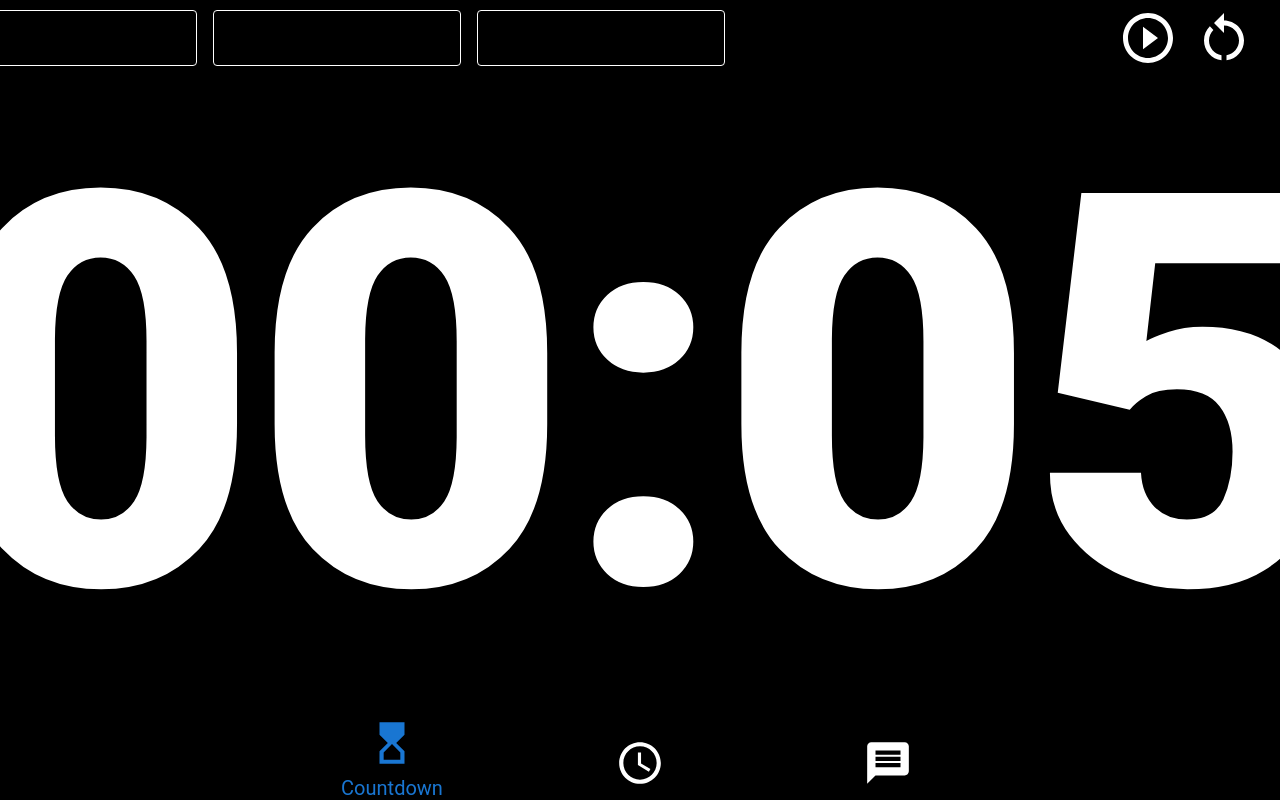
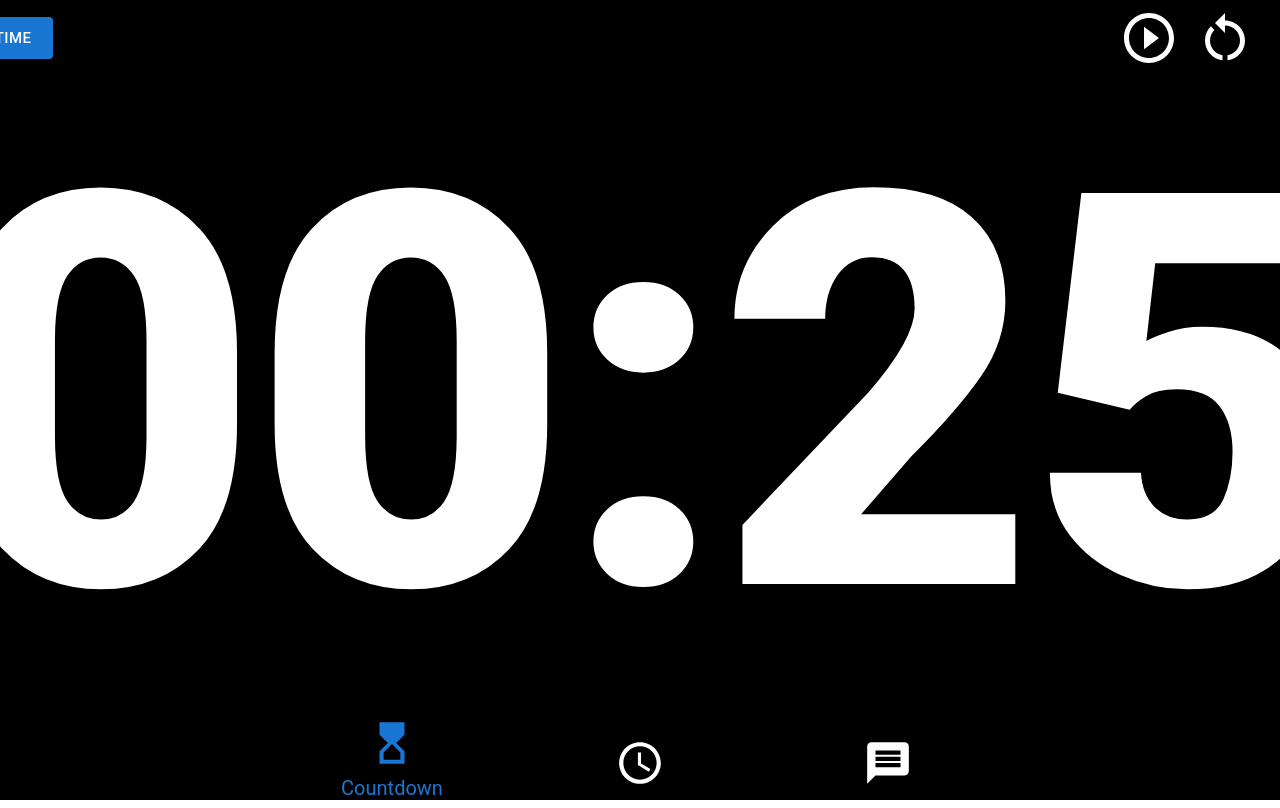
Before and after one commit to olamide-ibiloye/countdown-app, a React (Create React App) app: page / in a window 1280 px wide. Shown: the top 808 px of the page. Built offline with nearby package versions, Linux system fonts and the light colour scheme.

Commit message:
Added countdown functionality

```diff
--- a/src/components/buttons/PlayAndPause.tsx
+++ b/src/components/buttons/PlayAndPause.tsx
@@ -20,6 +20,7 @@ const PlayAndPause = () => {
     const pause = () => {};
 
     const play = () => {};
+
     return (
         <IconButton onClick={togglePlay}>
             {!isPlaying && <PlayCircleOutlineIcon sx={buttonStyle} />}
--- /dev/null
+++ b/src/components/buttons/SetTime.tsx
@@ -0,0 +1,39 @@
+import { Button } from "@mui/material";
+import * as React from "react";
+import { DataContext } from "../../providers/DataProvider";
+import { getMilliseconds } from "../../utils/getMilliseconds";
+
+const SetTime = () => {
+    const {
+        feature,
+        editMode,
+        setEditMode,
+        setDuration,
+        hours,
+        minutes,
+        seconds,
+    } = React.useContext(DataContext);
+
+    const handleClick = () => {
+        if (editMode) {
+            const newDuration = getMilliseconds({ hours, minutes, seconds });
+
+            setDuration(newDuration);
+        }
+
+        setEditMode(!editMode);
+    };
+
+    return (
+        <Button
+            variant="contained"
+            size="large"
+            onClick={handleClick}
+            sx={{ display: feature === "countdown" ? "block" : "none" }}
+        >
+            {editMode ? "Submit" : "Set Time"}
+        </Button>
+    );
+};
+
+export default SetTime;
--- a/src/components/buttons/TimeInput.tsx
+++ /dev/null
@@ -1,37 +0,0 @@
-import * as React from "react";
-import Box from "@mui/material/Box";
-import TextField from "@mui/material/TextField";
-
-const fieldStyle = {
-    mx: 1,
-    "& .MuiOutlinedInput-notchedOutline": {
-        borderColor: "white",
-    },
-};
-
-const TimeInput = () => {
-    return (
-        <Box component="form" noValidate autoComplete="off">
-            <TextField
-                id="hours"
-                label="Hour(s)"
-                variant="outlined"
-                sx={fieldStyle}
-            />
-            <TextField
-                id="minutes"
-                label="Minute(s)"
-                variant="outlined"
-                sx={fieldStyle}
-            />
-            <TextField
-                id="seconds"
-                label="Seconds(s)"
-                variant="outlined"
-                sx={fieldStyle}
-            />
-        </Box>
-    );
-};
-
-export default TimeInput;
--- a/src/components/buttons/index.ts
+++ b/src/components/buttons/index.ts
@@ -1,4 +1,4 @@
-export { default as TimeInput } from "./TimeInput";
+export { default as SetTime } from "./SetTime";
 export { default as FullScreen } from "./FullScreen";
 export { default as PlayAndPause } from "./PlayAndPause";
 export { default as ButtonGroup } from "./ButtonGroup";
--- a/src/components/controls/Controls.tsx
+++ b/src/components/controls/Controls.tsx
@@ -1,20 +1,23 @@
 import { Box } from "@mui/material";
 import React from "react";
-import { TimeInput, ButtonGroup } from "../buttons";
+import { SetTime, ButtonGroup } from "../buttons";
 
 const Controls = () => {
     return (
         <Box
             sx={{
-                display: "grid",
-                gridTemplateColumns: "5fr 1fr",
-                gap: 3,
+                display: "flex",
+                flexDirection: "row",
                 justifyContent: "center",
                 alignItems: "center",
             }}
         >
-            <TimeInput />
-            <ButtonGroup />
+            <Box sx={{ flex: 1 }}>
+                <SetTime />
+            </Box>
+            <Box>
+                <ButtonGroup />
+            </Box>
         </Box>
     );
 };
--- a/src/components/countdown/CountDown.tsx
+++ b/src/components/countdown/CountDown.tsx
@@ -3,13 +3,9 @@ import React, { useContext, useEffect, useState } from "react";
 import { getFormattedTime } from "../../utils/getFormattedTime";
 import { DataContext } from "../../providers/DataProvider";
 
-interface TimerProps {
-    duration: number;
-}
-
-const Timer: React.FC<TimerProps> = ({ duration }) => {
+const Timer = () => {
+    const { setShowTimeUp, duration } = useContext(DataContext);
     const [time, setTime] = useState<number>(duration);
-    const { setShowTimeUp } = useContext(DataContext);
 
     useEffect(() => {
         time > 0 &&
@@ -38,8 +34,6 @@ const Timer: React.FC<TimerProps> = ({ duration }) => {
                         lg: hourIncluded ? 350 : 550,
                         xl: hourIncluded ? 450 : 650,
                     },
-                    display: "flex",
-                    flex: 1,
                 }}
             >
                 {getFormattedTime(time)}
--- a/src/components/display/Display.tsx
+++ b/src/components/display/Display.tsx
@@ -4,13 +4,15 @@ import CountDown from "../countdown/CountDown";
 import { DataContext } from "../../providers/DataProvider";
 import Time from "../time/Time";
 import Message from "../message/Message";
+import EditCountDown from "../editCountdown/EditCountDown";
 
 const Display = () => {
-    const { feature } = useContext(DataContext);
+    const { feature, editMode } = useContext(DataContext);
 
     return (
         <Box>
-            {feature === "countdown" && <CountDown duration={10 * 1000} />}
+            {feature === "countdown" && !editMode && <CountDown />}
+            {feature === "countdown" && editMode && <EditCountDown />}
             {feature === "time" && <Time />}
             {feature === "message" && <Message />}
         </Box>
--- /dev/null
+++ b/src/components/editCountdown/EditCountDown.tsx
@@ -0,0 +1,40 @@
+import React, { useContext } from "react";
+import FigureBlock from "./FigureBlock";
+import { Box, Typography } from "@mui/material";
+import { DataContext } from "../../providers/DataProvider";
+
+const fontStyle = {
+    color: "white",
+    fontWeight: 900,
+    fontSize: {
+        xs: 100,
+        sm: 150,
+        md: 200,
+        lg: 350,
+        xl: 450,
+    },
+    justifyContent: "center",
+    display: "flex",
+    alignItems: "center",
+};
+
+const EditCountDown = () => {
+    const { hours, setHours, minutes, setMinutes, seconds, setSeconds } =
+        useContext(DataContext);
+
+    return (
+        <Box sx={{ display: "flex", flexDirection: "row" }}>
+            <FigureBlock value={hours} setValue={setHours} />
+            <Typography variant="h1" sx={fontStyle}>
+                :
+            </Typography>
+            <FigureBlock value={minutes} setValue={setMinutes} />
+            <Typography variant="h1" sx={fontStyle}>
+                :
+            </Typography>
+            <FigureBlock value={seconds} setValue={setSeconds} />
+        </Box>
+    );
+};
+
+export default EditCountDown;
--- /dev/null
+++ b/src/components/editCountdown/FigureBlock.tsx
@@ -0,0 +1,52 @@
+import { Box, IconButton, Typography } from "@mui/material";
+import KeyboardArrowUpIcon from "@mui/icons-material/KeyboardArrowUp";
+import KeyboardArrowDownIcon from "@mui/icons-material/KeyboardArrowDown";
+import React from "react";
+
+const buttonStyle = { fontSize: 60, color: "white" };
+
+interface FigureBlockProps {
+    value: number;
+    setValue: React.Dispatch<React.SetStateAction<number>>;
+}
+
+const FigureBlock: React.FC<FigureBlockProps> = ({ value, setValue }) => {
+    const toggleUp = () => {
+        setValue(value + 1);
+    };
+
+    const toggleDown = () => {
+        setValue(value - 1);
+    };
+
+    return (
+        <Box sx={{ display: "flex", flexDirection: "column" }}>
+            <IconButton onClick={toggleUp}>
+                <KeyboardArrowUpIcon sx={buttonStyle} />
+            </IconButton>
+
+            <Typography
+                variant="h1"
+                sx={{
+                    color: "white",
+                    fontWeight: 900,
+                    fontSize: {
+                        xs: 100,
+                        sm: 150,
+                        md: 200,
+                        lg: 350,
+                        xl: 450,
+                    },
+                }}
+            >
+                {value < 10 ? `0${value}` : value}
+            </Typography>
+
+            <IconButton onClick={toggleDown}>
+                <KeyboardArrowDownIcon sx={buttonStyle} />
+            </IconButton>
+        </Box>
+    );
+};
+
+export default FigureBlock;
--- a/src/components/index.ts
+++ b/src/components/index.ts
@@ -1,6 +1,7 @@
 export { default as Time } from "./time/Time";
 export { default as Message } from "./message/Message";
 export { default as Display } from "./display/Display";
-export { TimeInput, FullScreen } from "./buttons";
+export { SetTime, FullScreen } from "./buttons";
 export { default as Navigation } from "./navigation/Navigation";
 export { default as Controls } from "./controls/Controls";
+export { default as EditCountDown } from "./countdown/CountDown";
--- a/src/providers/DataProvider.tsx
+++ b/src/providers/DataProvider.tsx
@@ -5,6 +5,16 @@ interface DataContextType {
     setFeature: React.Dispatch<React.SetStateAction<string>>;
     showTimeUp: boolean;
     setShowTimeUp: React.Dispatch<React.SetStateAction<boolean>>;
+    hours: number;
+    setHours: React.Dispatch<React.SetStateAction<number>>;
+    minutes: number;
+    setMinutes: React.Dispatch<React.SetStateAction<number>>;
+    seconds: number;
+    setSeconds: React.Dispatch<React.SetStateAction<number>>;
+    duration: number;
+    setDuration: React.Dispatch<React.SetStateAction<number>>;
+    editMode: boolean;
+    setEditMode: React.Dispatch<React.SetStateAction<boolean>>;
 }
 
 const initialContext: DataContextType = {
@@ -12,6 +22,16 @@ const initialContext: DataContextType = {
     setFeature: () => {},
     showTimeUp: false,
     setShowTimeUp: () => {},
+    hours: 0,
+    setHours: () => {},
+    minutes: 0,
+    setMinutes: () => {},
+    seconds: 0,
+    setSeconds: () => {},
+    duration: 0,
+    setDuration: () => {},
+    editMode: false,
+    setEditMode: () => {},
 };
 
 export const DataContext = createContext<DataContextType>(initialContext);
@@ -23,10 +43,30 @@ interface DataProviderProps {
 const DataProvider: React.FC<DataProviderProps> = ({ children }) => {
     const [feature, setFeature] = useState<string>("countdown");
     const [showTimeUp, setShowTimeUp] = useState<boolean>(false);
+    const [hours, setHours] = useState<number>(0);
+    const [minutes, setMinutes] = useState<number>(0);
+    const [seconds, setSeconds] = useState<number>(0);
+    const [duration, setDuration] = useState<number>(30000);
+    const [editMode, setEditMode] = useState<boolean>(false);
 
     return (
         <DataContext.Provider
-            value={{ feature, setFeature, showTimeUp, setShowTimeUp }}
+            value={{
+                feature,
+                setFeature,
+                showTimeUp,
+                setShowTimeUp,
+                hours,
+                setHours,
+                minutes,
+                setMinutes,
+                seconds,
+                setSeconds,
+                duration,
+                setDuration,
+                editMode,
+                setEditMode,
+            }}
         >
             {children}
         </DataContext.Provider>
--- /dev/null
+++ b/src/utils/getMilliseconds.ts
@@ -0,0 +1,17 @@
+interface GetMilliseconds {
+    hours: number;
+    minutes: number;
+    seconds: number;
+}
+
+export const getMilliseconds = ({
+    hours,
+    minutes,
+    seconds,
+}: GetMilliseconds): number => {
+    const hoursToMilliseconds = hours * 60 * 60 * 1000;
+    const minutesToMilliseconds = minutes * 60 * 1000;
+    const secondsToMilliseconds = seconds * 1000;
+
+    return hoursToMilliseconds + minutesToMilliseconds + secondsToMilliseconds;
+};
```
